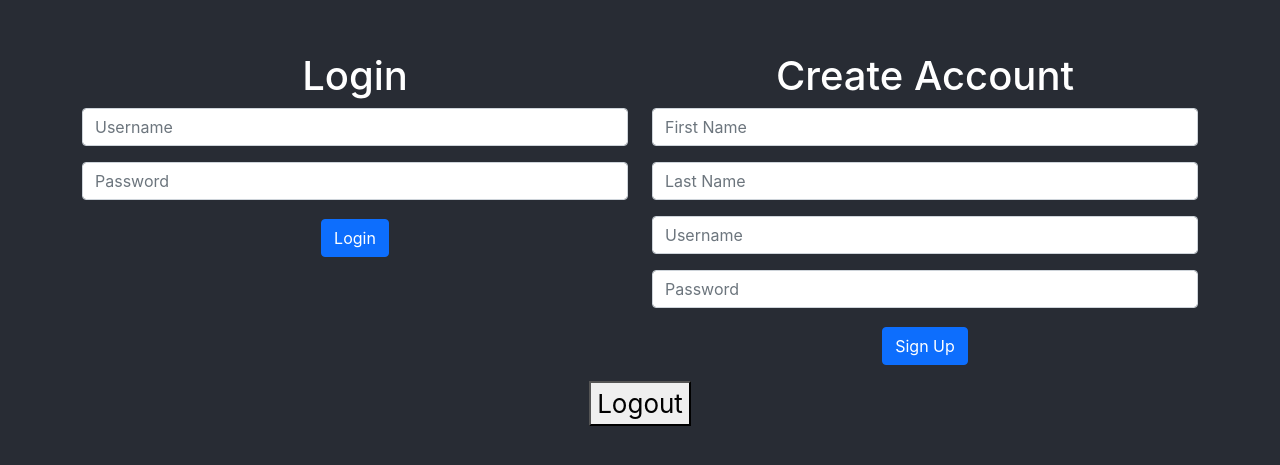
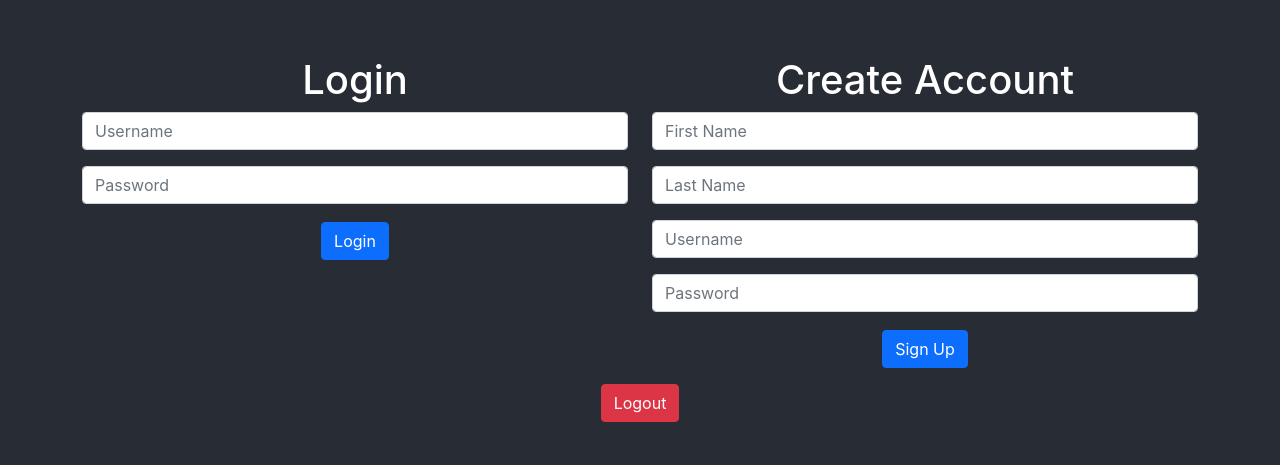
Before and after one commit to ScottyG67/travel-planner-client, a React (Create React App) app: page / in a window 1280 px wide. Shown: the part 161-626 px from the top of the page. Built offline with nearby package versions, Linux system fonts and the light colour scheme.

Commit message:
Added style to the button

```diff
--- a/src/App.js
+++ b/src/App.js
@@ -122,7 +122,7 @@
     <div className="App">
       <header className="App-header">
         {loggedIn? <Main currentUser={currentUserData} /> : <LoginPage handleLogin={login} handleSignUp={signup} />}
-        <button onClick={logout}>Logout</button>
+        <button className="btn btn-danger" onClick={logout}>Logout</button>
       </header>
     </div>
   );
```
